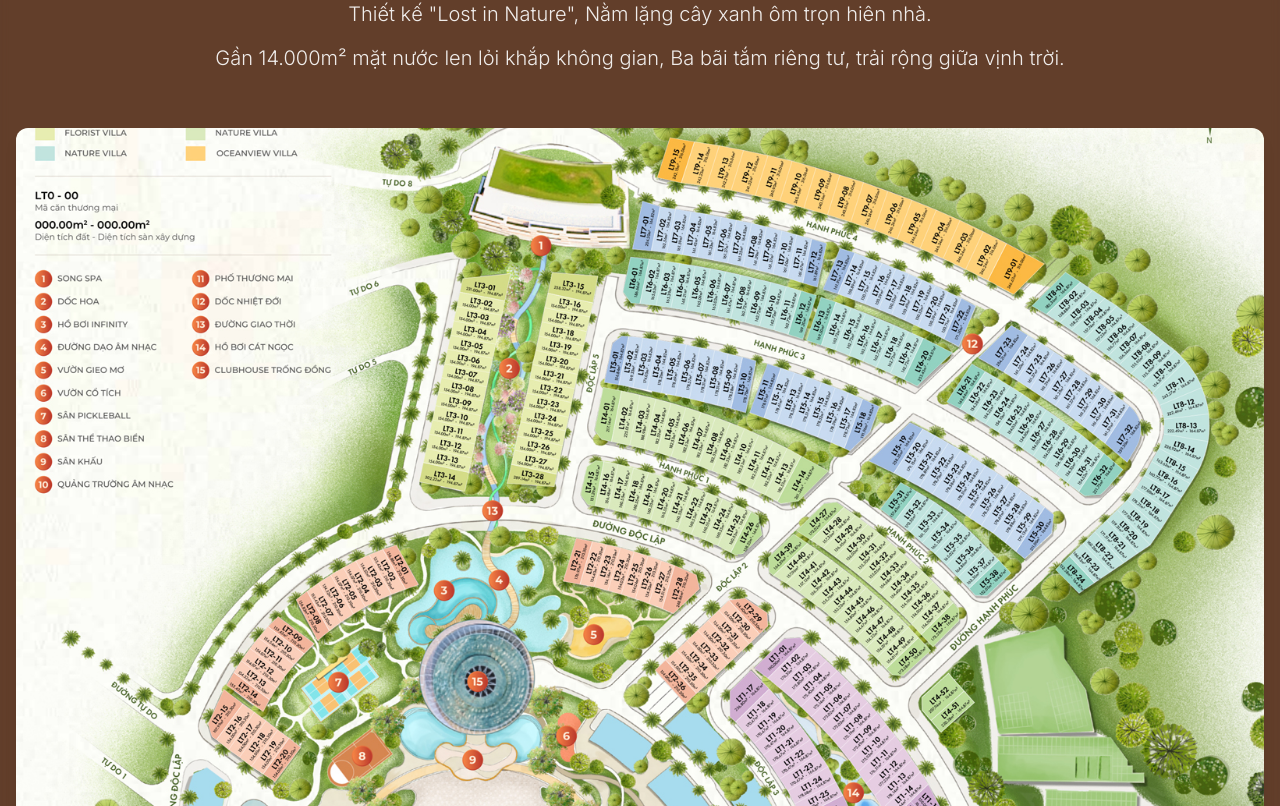
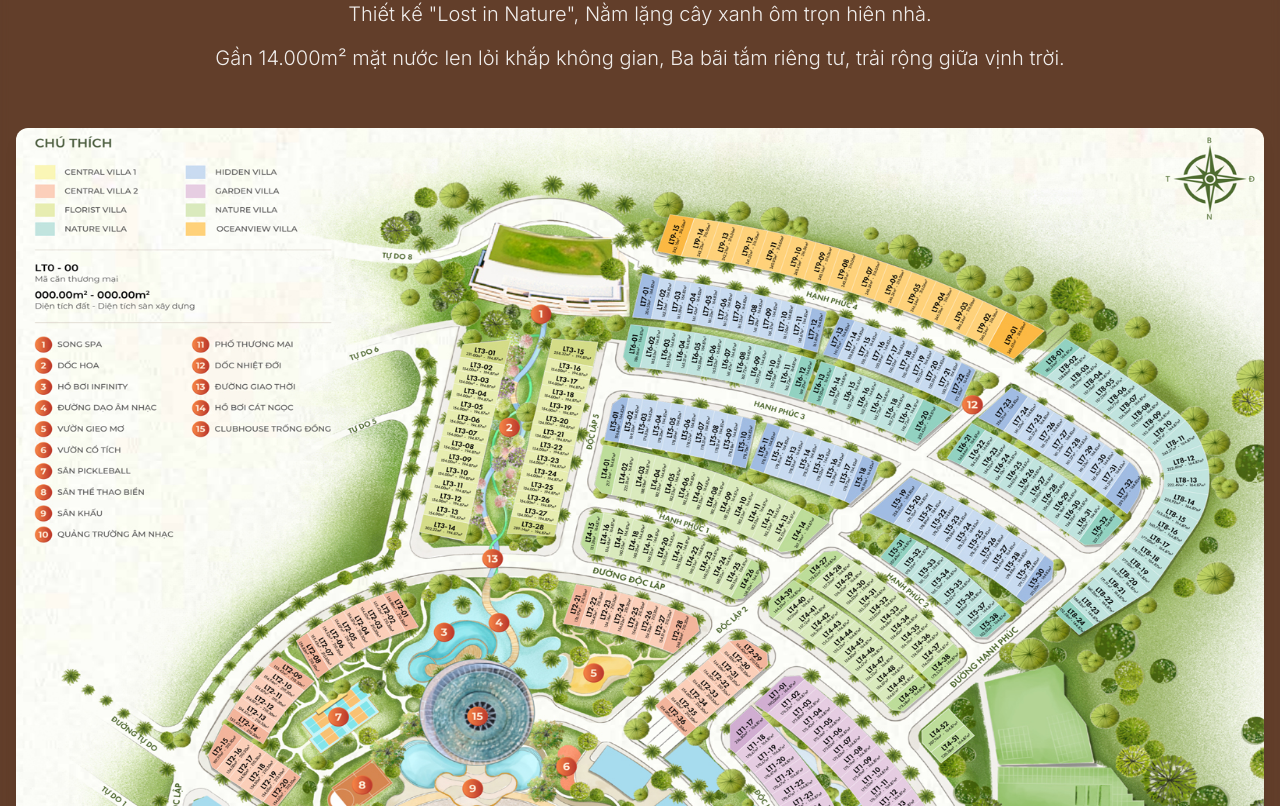
Before and after one commit to nam-techie/LaTienVilla, a React (Vite) app: page / in a window 1280 px wide. Shown: the part 6674-7480 px from the top of the page. Built offline with nearby package versions, Linux system fonts and the light colour scheme.

Commit message:
Update MasterPlan.tsx

```diff
--- a/src/components/sections/MasterPlan.tsx
+++ b/src/components/sections/MasterPlan.tsx
@@ -81,8 +81,8 @@ const MasterPlan: React.FC = () => {
               <img
                 src={matBang}
                 alt="Mặt bằng tổng thể La Tiên Villa"
-                className="rounded-lg shadow-lg"
-                style={{ width: 1260, height: 700, objectFit: 'cover' }}
+                className="rounded-lg shadow-lg max-w-full"
+                style={{ width: 1260,  height: 800}}
               />
             </div>
           </div>
```
